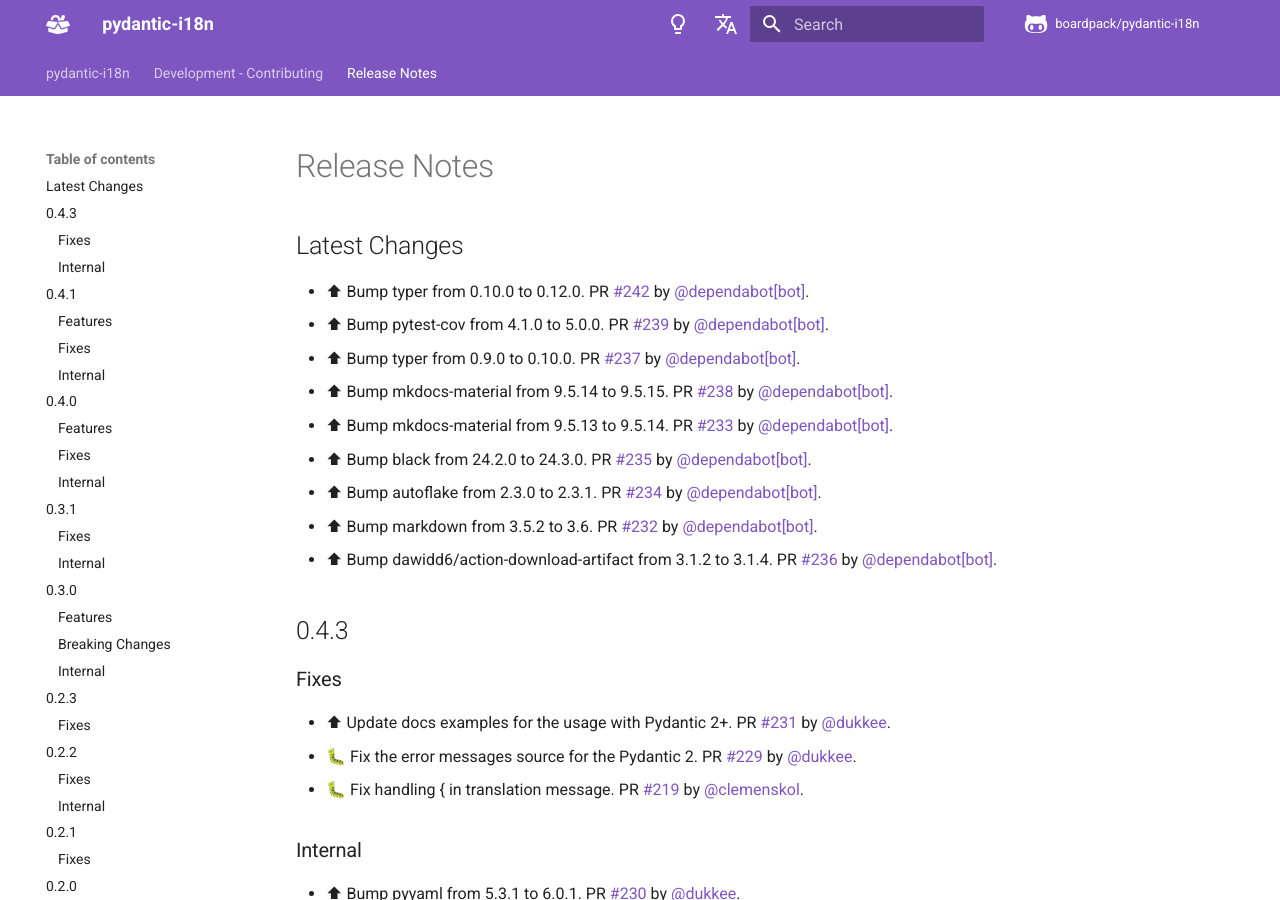
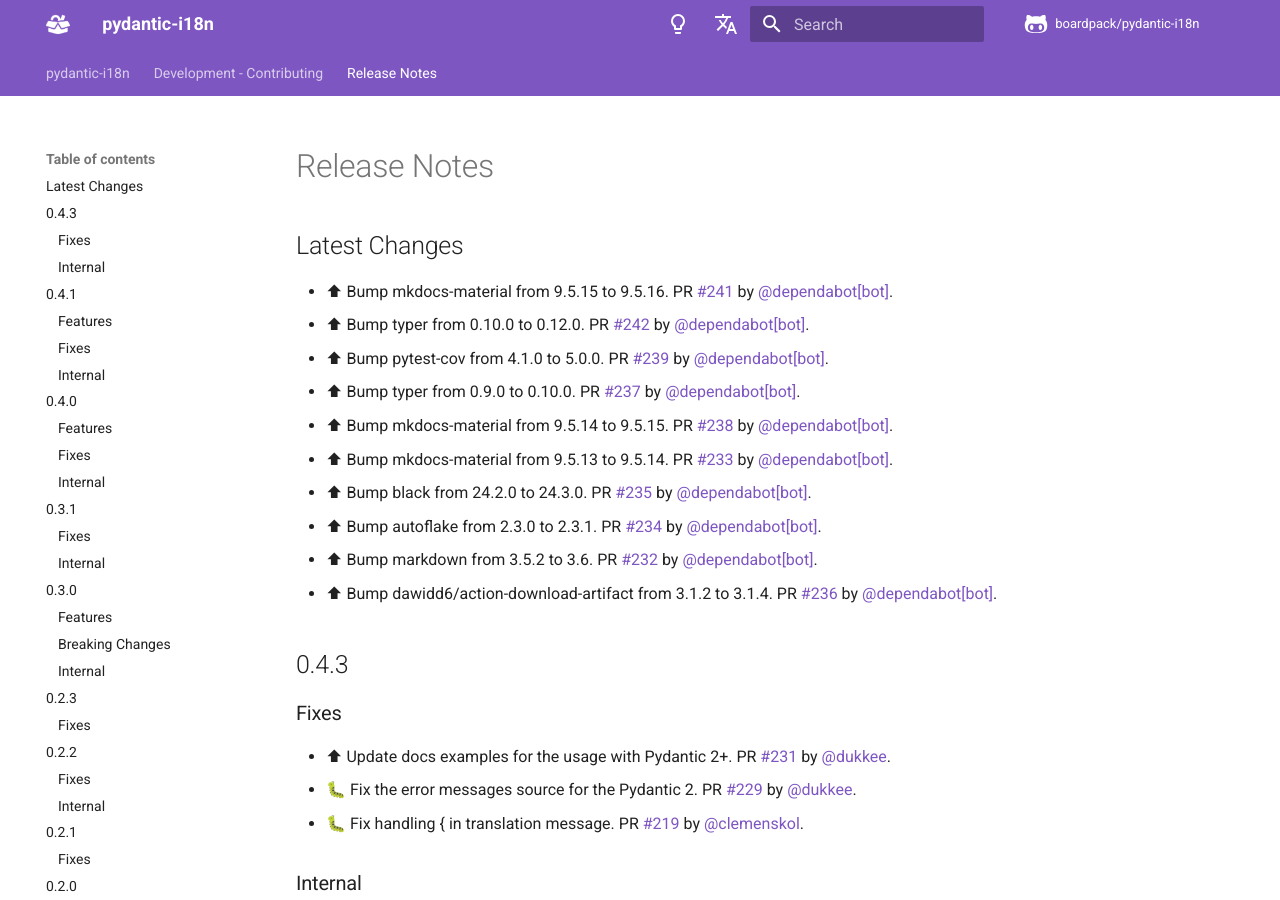
Before and after one commit to boardpack/pydantic-i18n, an MkDocs documentation site: the page built from docs/en/docs/release-notes.md, in a window 1280 px wide and 900 px high. Built offline with MkDocs 1.6.1 and Material for MkDocs 9.7.7, drawn with Linux system fonts in a browser that asks for light colours; comment, search, counter and statistics services are not loaded.

Commit message:
📝 Update release notes

```diff
--- a/docs/en/docs/release-notes.md
+++ b/docs/en/docs/release-notes.md
@@ -2,6 +2,7 @@
 
 ## Latest Changes
 
+* ⬆ Bump mkdocs-material from 9.5.15 to 9.5.16. PR [#241](https://github.com/boardpack/pydantic-i18n/pull/241) by [@dependabot[bot]](https://github.com/apps/dependabot).
 * ⬆ Bump typer from 0.10.0 to 0.12.0. PR [#242](https://github.com/boardpack/pydantic-i18n/pull/242) by [@dependabot[bot]](https://github.com/apps/dependabot).
 * ⬆ Bump pytest-cov from 4.1.0 to 5.0.0. PR [#239](https://github.com/boardpack/pydantic-i18n/pull/239) by [@dependabot[bot]](https://github.com/apps/dependabot).
 * ⬆ Bump typer from 0.9.0 to 0.10.0. PR [#237](https://github.com/boardpack/pydantic-i18n/pull/237) by [@dependabot[bot]](https://github.com/apps/dependabot).
```
